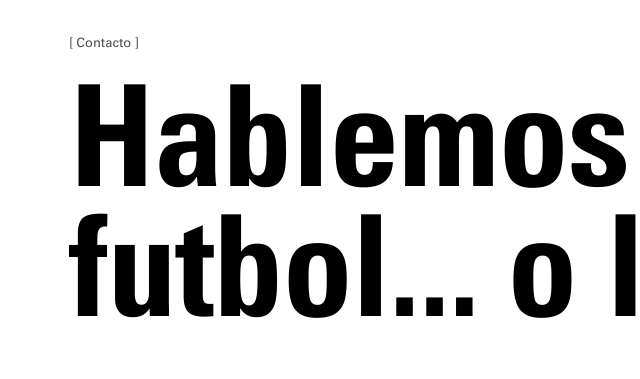
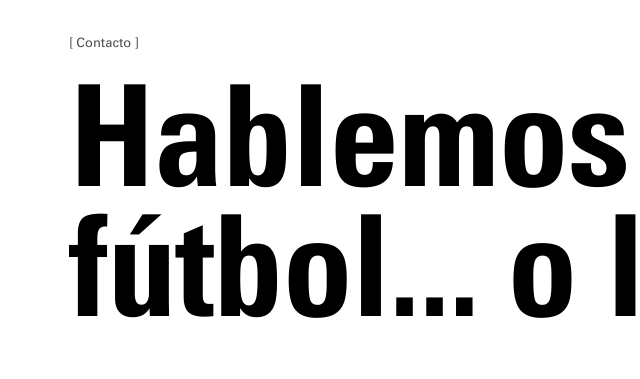
Before and after one commit to campossantom/REVERSO, a plain HTML site: page index.html in a window 1280 px wide. Shown: the part 2312-2691 px from the top of the page, 15-655 px from the left. Drawn offline with Linux system fonts and the light colour scheme.

Commit message:
Add files via upload

```diff
--- a/index.html
+++ b/index.html
@@ -81,7 +81,7 @@
 
     <div class="contact__head">
       <p class="contact__eyebrow">[ Contacto ]</p>
-      <h2 class="contact__title">Hablemos de<br>futbol... o libros!</h2>
+      <h2 class="contact__title">Hablemos de<br>fútbol... o libros!</h2>
     </div>
 
     <p class="contact__text">
```
